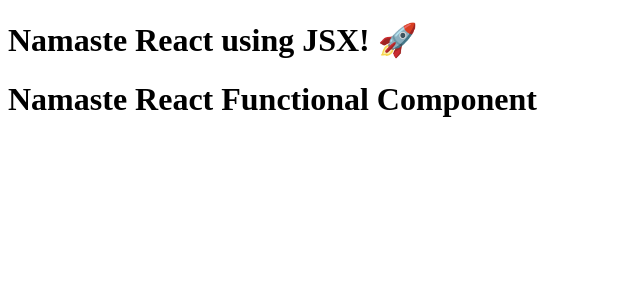
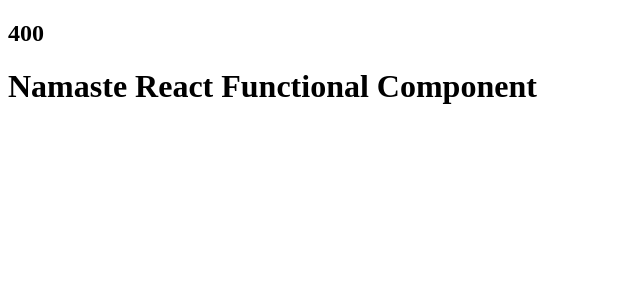
Before and after one commit to Prachi24599/namaste-react, a React (Vite) app: page / in a window 1280 px wide. Shown: the top 300 px of the page, without its empty margins (0-640 px from the left). Built offline with nearby package versions, Linux system fonts and the light colour scheme.

Commit message:
component composition

```diff
--- a/App.js
+++ b/App.js
@@ -1,19 +1,20 @@
 import React from "react";
 import ReactDOM from "react-dom/client";
 
-//We can write functional component in normal function also
-const Title = function () {
-    return (
-        <h1 className="heading" tabIndex="1">
-        Namaste React using JSX! 🚀
-        </h1>
-    );
-}
-//Component Composition - Rendering one component inside another
+//JSX => React.createElement => JS Object => HTMLElement(render)
+
+const Title = () => (<h1 id="heading">
+    Namaste React using JSX 🚀
+    </h1>);
+
+
+const number = 10000;
+
+// Component Composition
 const HeadingComponent = () => (
     <div id="container">
-        {Title()}
-        <h1 className="heading">Namaste React Functional Component</h1>
+       <h2> {100 + 300}</h2>
+        <h1 c>Namaste React Functional Component</h1>
     </div>
 )
 
--- a/index.html
+++ b/index.html
@@ -4,7 +4,7 @@
   <meta charset="UTF-8">
   <meta name="viewport" content="width=device-width, initial-scale=1.0">
   <link rel="stylesheet" href="./index.css">
-  <title>Namaste React by Akshay</title>
+  <title>Namaste React</title>
 </head>
 <body>
   <div id="root">
```
